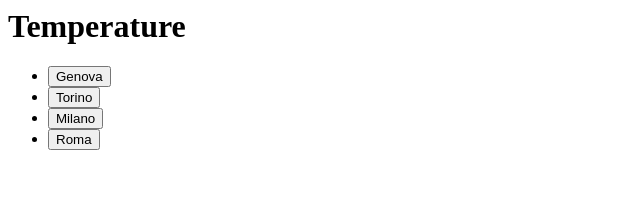
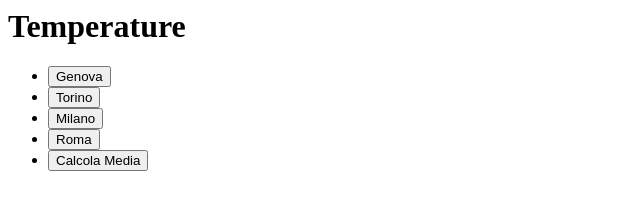
Before and after one commit to albyx9/js-eserciziotemp0, a website: page index.html in a window 1280 px wide. Shown: the whole page, without its empty margins (0-640 px from the left). Drawn offline with Linux system fonts and the light colour scheme.

Commit message:
1 file modified

```diff
--- a/index.html
+++ b/index.html
@@ -12,5 +12,9 @@
   <li>  <button type="button", class ="città">
     Roma
   </button> </li>
+  <li>  <button type="button", id="media">
+    Calcola Media
+  </button> </li>
 </ul>
+
 <div id="risposta"> </div>
```
